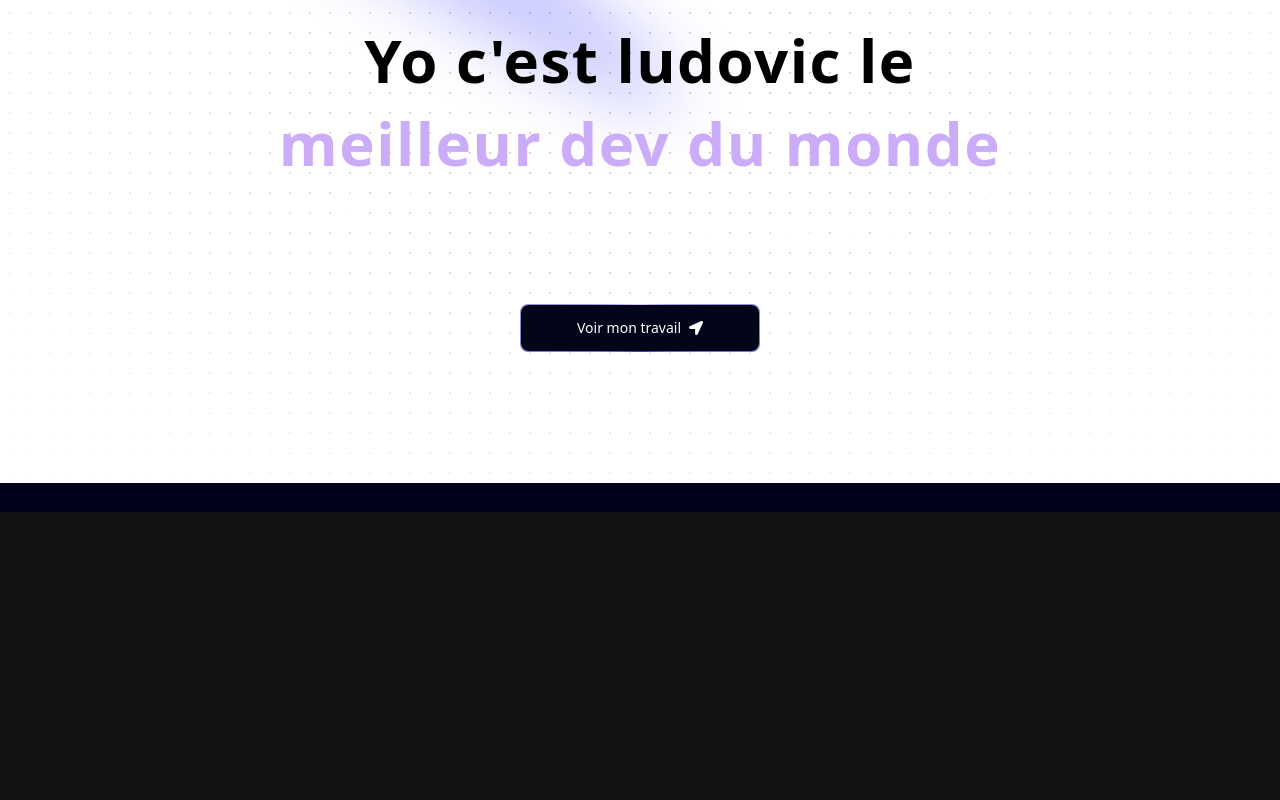
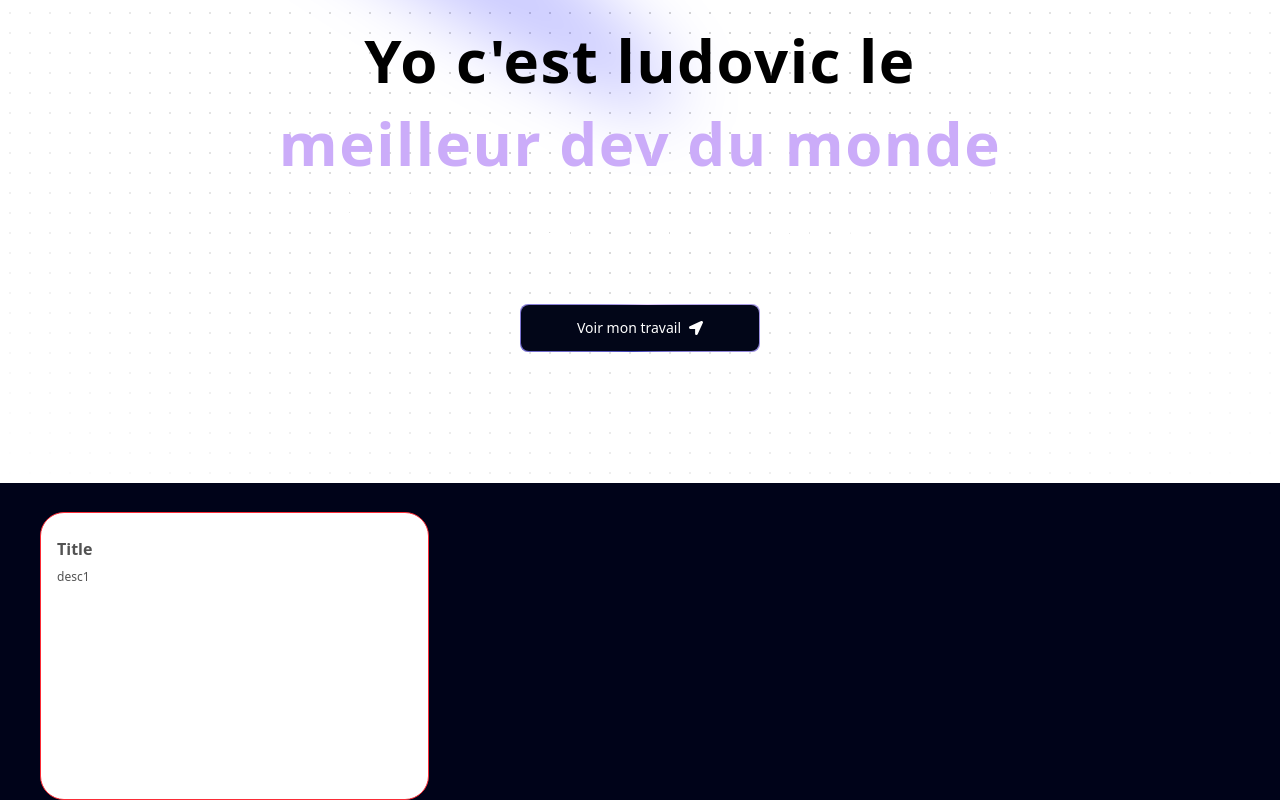
Before and after one commit to Pirodax/myportfolionextjs, a Next.js app: page / in a window 1280 px wide. Shown: the part 317-1117 px from the top of the page. Before the commit the page ends 829 px from the top, so only its background shows below. Built offline with nearby package versions, Linux system fonts and the light colour scheme.

Commit message:
ajout de BentoGrid (composant pour afficher le contenu)

```diff
--- a/app/page.tsx
+++ b/app/page.tsx
@@ -1,12 +1,20 @@
 import Hero from "@/components/Hero";
+import Grid from "@/components/Grid";
 import Image from "next/image";
 import "./globals.css";
+import { FaHome } from "react-icons/fa";
+import { FloatingNav } from "@/components/ui/FloatingNav";
 
 export default function Home() {
   return (
     <main className="relative bg-black-100 flex justify-center items-center overflow-hidden flex-col mx-auto sm:px-10 px-5">
       <div className="max-w-7xl w-full">
+        <FloatingNav navItems={
+          [{ name: "Home", link: "/",icon: <FaHome/> }, { name: "About", link: "/about" }, { name: "Projects", link: "/projects" }, { name: "Contact", link: "/contact" }]} className="z-50"
+        />
+
         <Hero />
+        <Grid />
       </div>
     </main>
   );
--- /dev/null
+++ b/components/Grid.tsx
@@ -0,0 +1,22 @@
+import React from 'react'
+import { MdDescription } from 'react-icons/md'
+import { BentoGridItem } from './ui/BentoGrid'
+import { BentoGrid } from './ui/BentoGrid'
+const Grid = () => {
+  return (
+    <section id="about">
+      <BentoGrid>
+         {[{ title: 'Title', description: 'desc1', id: "1" }].map((item) => (
+            <BentoGridItem
+              id={item.id}
+              key={item.id}
+              title={item.title}
+              description={item.description}
+            />
+         ))}
+      </BentoGrid>
+    </section>
+  )
+}
+
+export default Grid
--- /dev/null
+++ b/components/ui/BentoGrid.tsx
@@ -0,0 +1,56 @@
+import { cn } from "@/lib/utils";
+
+export const BentoGrid = ({
+  className,
+  children,
+}: {
+  className?: string;
+  children?: React.ReactNode;
+}) => {
+  return (
+    <div
+      className={cn(
+        "mx-auto grid max-w-7xl grid-cols-1 gap-4 md:auto-rows-[18rem] md:grid-cols-3",
+        className,
+      )}
+    >
+      {children}
+    </div>
+  );
+};
+
+export const BentoGridItem = ({
+  className,
+  title,
+  description,
+  header,
+  icon,
+  id,
+}: {
+  className?: string;
+  title?: string | React.ReactNode;
+  description?: string | React.ReactNode;
+  header?: React.ReactNode;
+  icon?: React.ReactNode;
+  id: string | number,
+}) => {
+  return (
+    <div
+      className={cn(
+        "group/bento relative shadow-input row-span-1 flex flex-col justify-between space-y-4 rounded-3xl border bg-white p-4 transition duration-200 hover:shadow-xl dark:border-white/[0.2] dark:bg-black dark:shadow-none  border-red-500 ",
+        className,
+      )}
+    >
+      {header}
+      <div className="transition duration-200 group-hover/bento:translate-x-2">
+        {icon}
+        <div className="mt-2 mb-2 font-sans font-bold text-neutral-600 dark:text-neutral-200">
+          {title}
+        </div>
+        <div className="font-sans text-xs font-normal text-neutral-600 dark:text-neutral-300">
+          {description}
+        </div>
+      </div>
+    </div>
+  );
+};
--- /dev/null
+++ b/components/ui/FloatingNav.tsx
@@ -0,0 +1,82 @@
+"use client";
+import React, { useState } from "react";
+import {
+  motion,
+  AnimatePresence,
+  useScroll,
+  useMotionValueEvent,
+} from "framer-motion";
+import { cn } from "@/lib/utils";
+
+
+export const FloatingNav = ({
+  navItems,
+  className,
+}: {
+  navItems: {
+    name: string;
+    link: string;
+    icon?: React.ReactNode;
+  }[];
+  className?: string;
+}) => {
+  const { scrollYProgress } = useScroll();
+
+  const [visible, setVisible] = useState(false);
+
+  useMotionValueEvent(scrollYProgress, "change", (current) => {
+    // Check if current is not undefined and is a number
+    if (typeof current === "number") {
+      let direction = current! - scrollYProgress.getPrevious()!;
+
+      if (scrollYProgress.get() < 0.05) {
+        setVisible(false);
+      } else {
+        if (direction < 0) {
+          setVisible(true);
+        } else {
+          setVisible(false);
+        }
+      }
+    }
+  });
+
+  return (
+    <AnimatePresence mode="wait">
+      <motion.div
+        initial={{
+          opacity: 1,
+          y: -100,
+        }}
+        animate={{
+          y: visible ? 0 : -100,
+          opacity: visible ? 1 : 0,
+        }}
+        transition={{
+          duration: 0.2,
+        }}
+        className={cn(
+          "flex max-w-fit  fixed top-10 inset-x-0 mx-auto border border-transparent dark:border-white/[0.2] rounded-full dark:bg-black bg-white shadow-[0px_2px_3px_-1px_rgba(0,0,0,0.1),0px_1px_0px_0px_rgba(25,28,33,0.02),0px_0px_0px_1px_rgba(25,28,33,0.08)] z-[5000] pr-2 pl-8 py-2  items-center justify-center space-x-4",
+          className
+        )}
+      >
+        {navItems.map((navItem: any, idx: number) => (
+          <a
+            key={`link=${idx}`}
+            href={navItem.link}
+            className={cn(
+              "relative dark:text-neutral-50 items-center flex space-x-1 text-neutral-600 dark:hover:text-neutral-300 hover:text-neutral-500"
+            )}
+          >
+            <span className="block sm:hidden">{navItem.icon}</span>
+            <span className="hidden sm:block text-sm">{navItem.name}</span>
+          </a>
+        ))}
+        <button className="border text-sm font-medium relative border-neutral-200 dark:border-white/[0.2] text-black dark:text-white px-4 py-2 rounded-full">
+          <span>Login</span>
+          <span className="absolute inset-x-0 w-1/2 mx-auto -bottom-px bg-gradient-to-r from-transparent via-blue-500 to-transparent  h-px" />
+        </button>
+      </motion.div>
+    </AnimatePresence>
+  );
+};
--- a/lib/utils.ts
+++ b/lib/utils.ts
@@ -7,3 +7,4 @@
 // for spotlines ui
 //for dot background
 //for text generate effect
+//floating Navbar
--- a/package.json
+++ b/package.json
@@ -9,7 +9,10 @@
     "lint": "next lint"
   },
   "dependencies": {
+    "@tabler/icons-react": "^3.31.0",
     "clsx": "^2.1.1",
+    "framer-motion": "^12.9.4",
+    "jsx": "^0.9.89",
     "mini-svg-data-uri": "^1.4.4",
     "motion": "^12.9.4",
     "next": "15.3.1",
```
Also changed, not shown: 2 other files (tests, documents, lock files or other folders).
